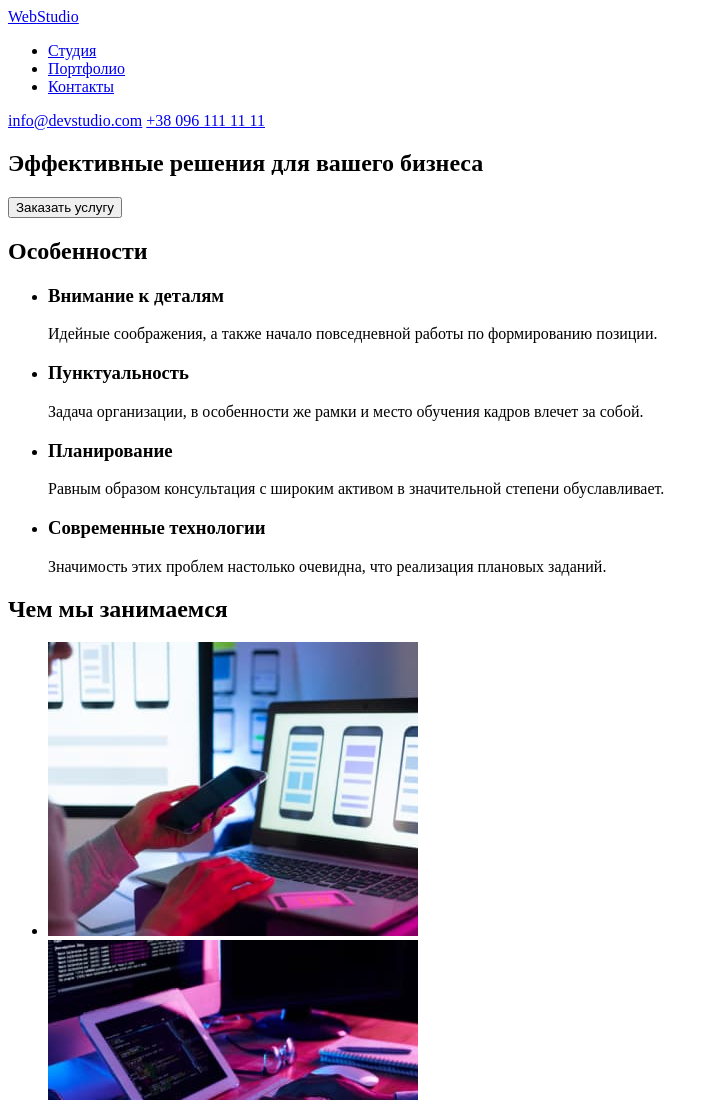
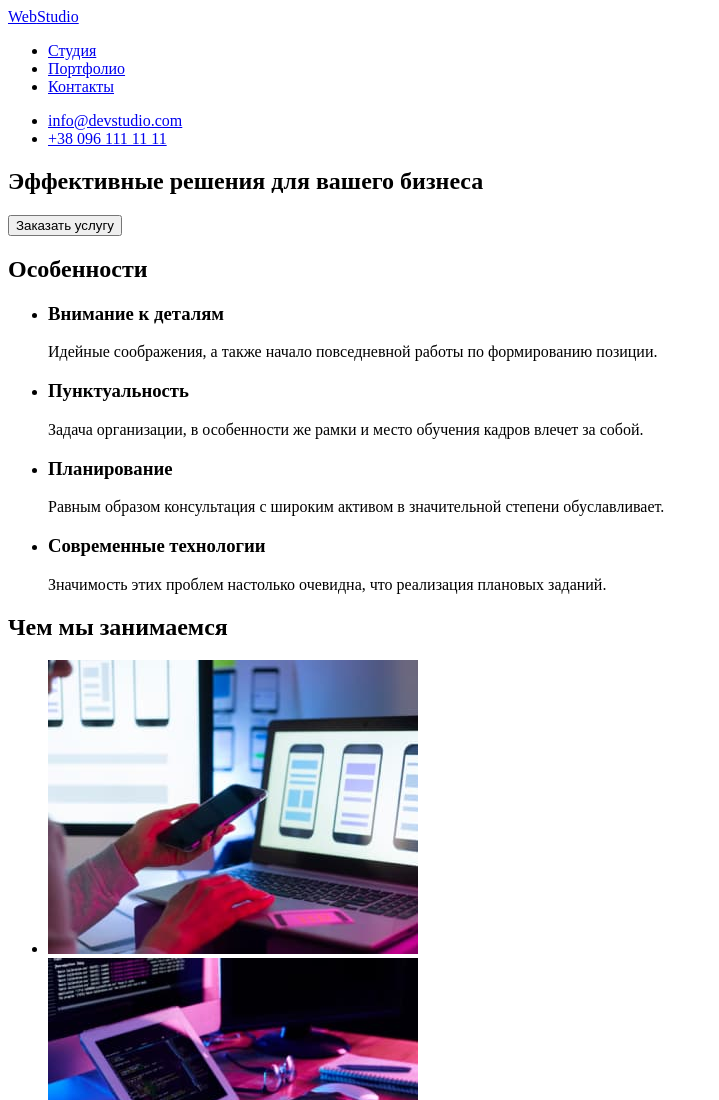
Before and after one commit to OlgaKoD/goit-markup-hw-01, a plain HTML site: page index.html in a window 1280 px wide. Shown: the top 1100 px of the page, without its empty margins (0-719 px from the left). Drawn offline with Linux system fonts and the light colour scheme.

Commit message:
Contacts
Внесла контакти у футері до списку.

```diff
--- a/index.html
+++ b/index.html
@@ -18,8 +18,11 @@
           <li><a href="./">Контакты</a></li>
         </ul>
       </nav>
-      <a href="mailto:info@devstudio.com">info@devstudio.com</a>
-      <a href="tel:+380961111111">+38 096 111 11 11</a>
+      <!-- Контакты -->
+      <ul>
+        <li><a href="mailto:info@devstudio.com">info@devstudio.com</a></li>
+        <li><a href="tel:+380961111111">+38 096 111 11 11</a></li>
+      </ul>
     </header>
     <main>
       <!-- Эффективные решения для вашего бизнеса -->
```
